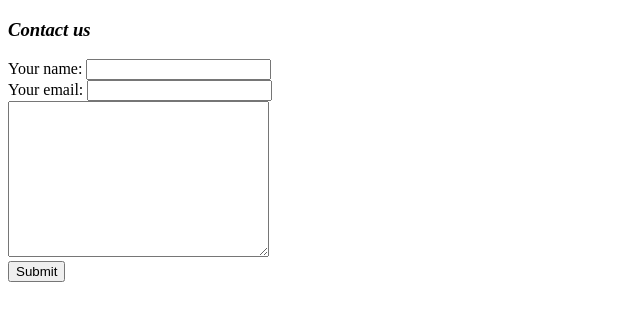
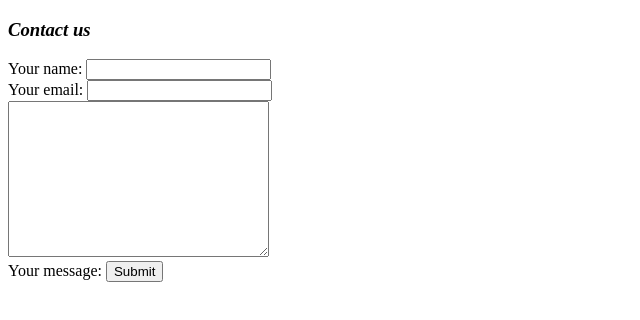
Before and after one commit to NotAadzy/html-CV, a plain HTML site: page contact us.html in a window 1280 px wide. Shown: the whole page, without its empty margins (0-640 px from the left). Drawn offline with Linux system fonts and the light colour scheme.

Commit message:
Update contact us.html

```diff
--- a/contact us.html
+++ b/contact us.html
@@ -15,6 +15,7 @@
         <br>
         <textarea name="Your message" cols="30" rows="10"></textarea>
         <br>
+        <label>Your message:</label>
         <input type="submit">
     </form>
 
```
